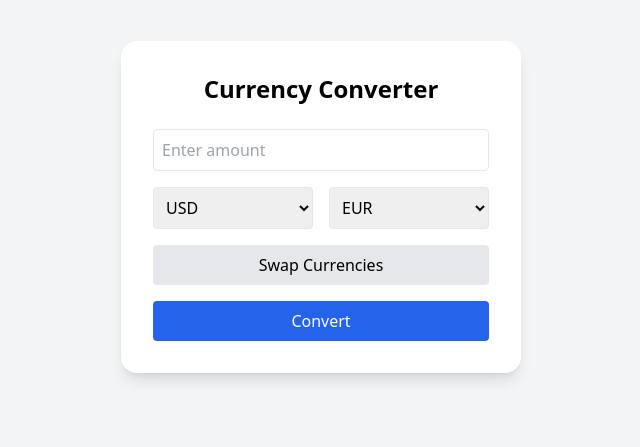
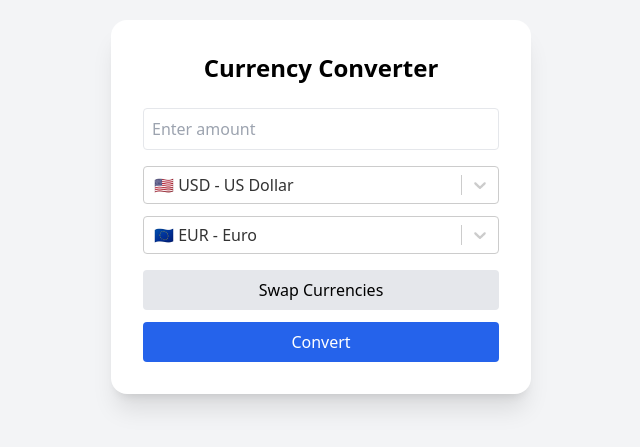
Before and after one commit to Ruffychris/ALX-FRONTEND-PROJECT-2, a React (Vite) app in the folder currency-converter/: page / in a window 1280 px wide. Shown: the part 193-640 px from the top of the page, without its empty margins (319-959 px from the left). Built offline with nearby package versions, Linux system fonts and the light colour scheme.

Commit message:
Implement searchable currency dropdown with flags using react-select

```diff
--- a/currency-converter/src/App.jsx
+++ b/currency-converter/src/App.jsx
@@ -1,25 +1,16 @@
 import { useState } from "react";
+import Select from "react-select";
+import { currencies } from "./data/currencies";
 
 function App() {
   const [amount, setAmount] = useState("");
-  const [fromCurrency, setFromCurrency] = useState("USD");
-  const [toCurrency, setToCurrency] = useState("EUR");
+  const [fromCurrency, setFromCurrency] = useState(currencies[0]);
+  const [toCurrency, setToCurrency] = useState(currencies[1]);
   const [result, setResult] = useState(null);
   const [loading, setLoading] = useState(false);
   const [error, setError] = useState("");
 
-  const API_KEY = "2c7d2f827c-24da54f391-tbhfyf";
-
-  const currencies = [
-    "USD",
-    "EUR",
-    "GBP",
-    "GHS",
-    "CAD",
-    "AUD",
-    "JPY",
-    "CNY",
-  ];
+  const API_KEY = "YOUR_API_KEY";
 
   const swapCurrencies = () => {
     const temp = fromCurrency;
@@ -33,7 +24,7 @@ function App() {
       return;
     }
 
-    if (fromCurrency === toCurrency) {
+    if (fromCurrency.value === toCurrency.value) {
       setError("Choose two different currencies");
       return;
     }
@@ -43,13 +34,13 @@ function App() {
       setError("");
 
       const res = await fetch(
-        `https://v6.exchangerate-api.com/v6/${API_KEY}/pair/${fromCurrency}/${toCurrency}/${amount}`
+        `https://v6.exchangerate-api.com/v6/${API_KEY}/pair/${fromCurrency.value}/${toCurrency.value}/${amount}`
       );
 
       const data = await res.json();
 
       setResult(data.conversion_result);
-    } catch (err) {
+    } catch {
       setError("Conversion failed. Try again.");
     } finally {
       setLoading(false);
@@ -58,13 +49,13 @@ function App() {
 
   return (
     <div className="flex items-center justify-center min-h-screen bg-gray-100">
-      <div className="bg-white shadow-lg rounded-2xl p-8 w-[400px]">
+      <div className="bg-white shadow-xl rounded-2xl p-8 w-[420px]">
 
         <h1 className="text-2xl font-bold text-center mb-6">
           Currency Converter
         </h1>
 
-        {/* Amount Input */}
+        {/* Amount */}
         <input
           type="number"
           placeholder="Enter amount"
@@ -73,40 +64,34 @@ function App() {
           className="w-full border p-2 rounded mb-4"
         />
 
-        {/* Currency Selection */}
-        <div className="flex gap-4 mb-4">
+        {/* Currency Selectors */}
+        <div className="space-y-3">
 
-          <select
+          <Select
+            options={currencies}
             value={fromCurrency}
-            onChange={(e) => setFromCurrency(e.target.value)}
-            className="border p-2 rounded w-full"
-          >
-            {currencies.map((currency) => (
-              <option key={currency}>{currency}</option>
-            ))}
-          </select>
+            onChange={setFromCurrency}
+            placeholder="From currency"
+          />
 
-          <select
+          <Select
+            options={currencies}
             value={toCurrency}
-            onChange={(e) => setToCurrency(e.target.value)}
-            className="border p-2 rounded w-full"
-          >
-            {currencies.map((currency) => (
-              <option key={currency}>{currency}</option>
-            ))}
-          </select>
+            onChange={setToCurrency}
+            placeholder="To currency"
+          />
 
         </div>
 
-        {/* Swap Button */}
+        {/* Swap */}
         <button
           onClick={swapCurrencies}
-          className="w-full mb-4 bg-gray-200 hover:bg-gray-300 p-2 rounded"
+          className="w-full mt-4 mb-3 bg-gray-200 hover:bg-gray-300 p-2 rounded"
         >
           Swap Currencies
         </button>
 
-        {/* Convert Button */}
+        {/* Convert */}
         <button
           onClick={convertCurrency}
           className="w-full bg-blue-600 text-white p-2 rounded hover:bg-blue-700"
@@ -131,7 +116,7 @@ function App() {
         {/* Result */}
         {result && !loading && (
           <div className="text-center mt-6 text-lg font-semibold">
-            {amount} {fromCurrency} = {result} {toCurrency}
+            {amount} {fromCurrency.value} = {result} {toCurrency.value}
           </div>
         )}
 
```
